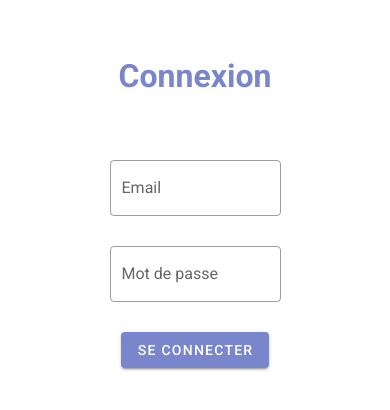
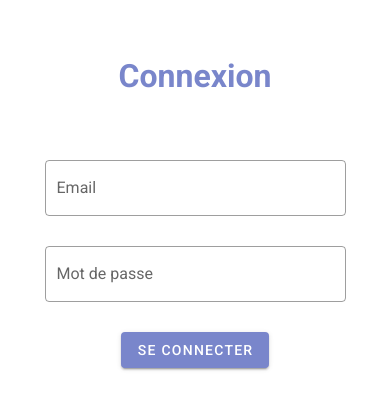
Before and after one commit to blupblupdoux/ide, a Vue app in the folder vuejs_app/: page /connexion in a window 390 px wide. Shown: the top 410 px of the page. Built offline with nearby package versions, Linux system fonts and the light colour scheme.

Commit message:
form login responsive

```diff
--- a/vuejs_app/src/views/Login.vue
+++ b/vuejs_app/src/views/Login.vue
@@ -8,7 +8,7 @@
 		</v-row>
 
 		<v-row class="justify-center">
-			<v-col cols="6">
+			<v-col cols="10" sm="8" md="6">
 				<v-form @submit.prevent="manageLogin" ref="form" >
 					<v-text-field
 						type="email"
```
